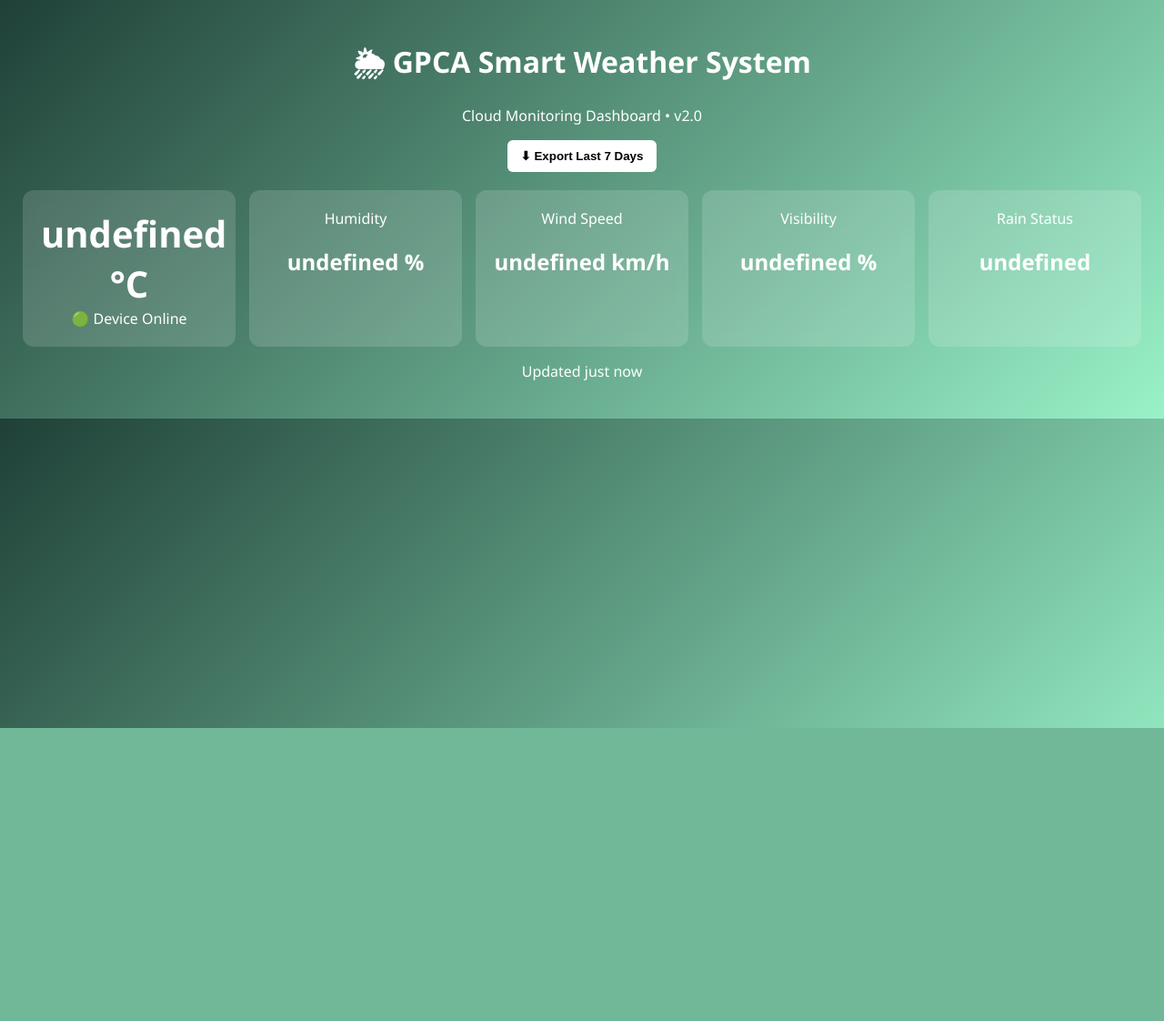
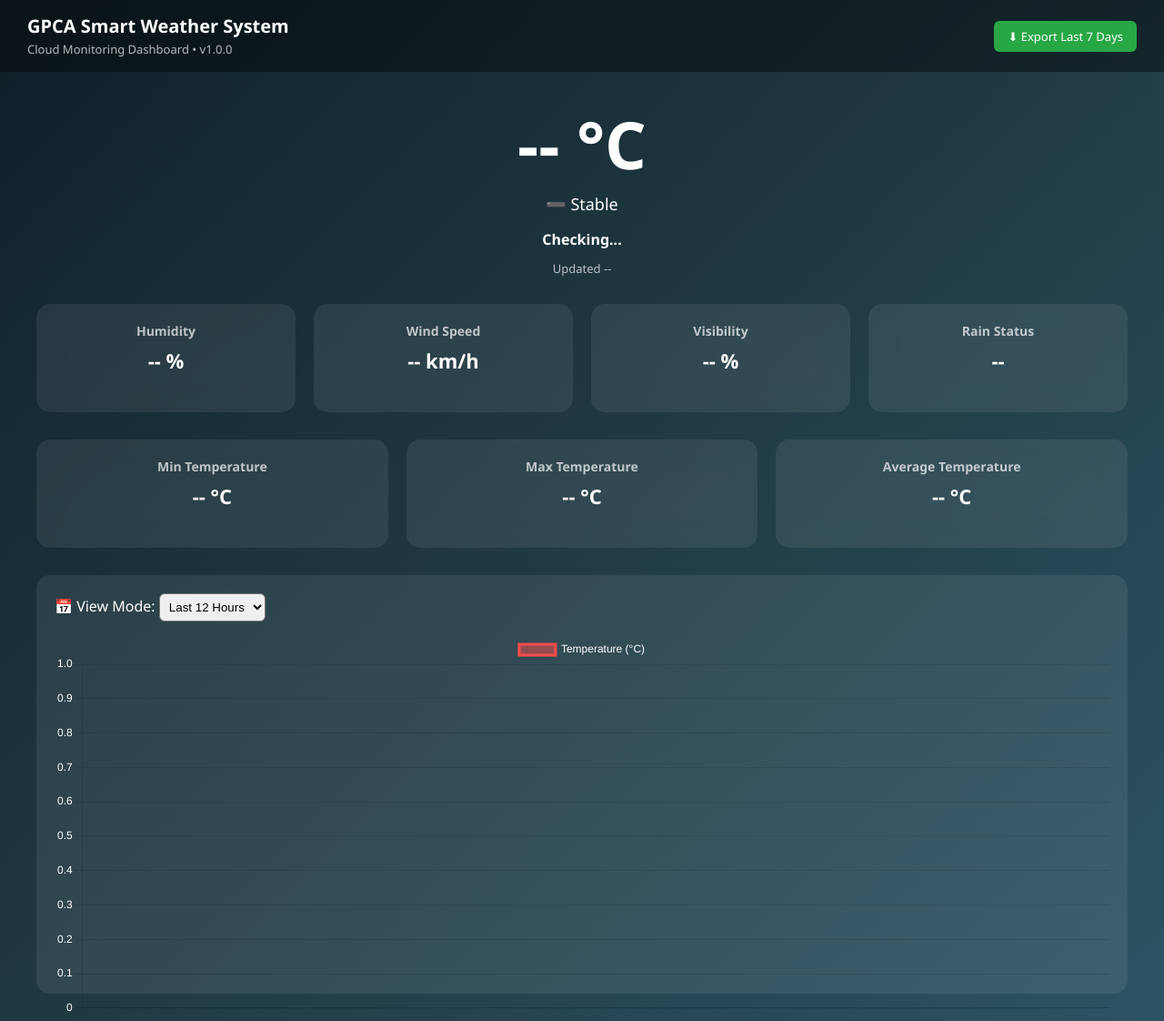
Before and after one commit to yawar2756/iot-weather-station, a Flask app: page /dashboard in a window 1280 px wide. Shown: the whole page at 91% size. Before the commit the page ends 800 px from the top, so only its background shows below. Run offline with Flask 3, Linux system fonts and the light colour scheme; data that the repository does not hold is empty; some libraries are stand-ins or nearby versions.

Commit message:
Refactor dashboard.html for layout and style enhancements
Updated the dashboard HTML structure and styles for improved layout and design.

```diff
--- a/templates/dashboard.html
+++ b/templates/dashboard.html
@@ -1,140 +1,301 @@
 <!DOCTYPE html>
-<html lang="en">
+<html>
 <head>
 <meta charset="UTF-8">
 <meta name="viewport" content="width=device-width, initial-scale=1.0">
-
 <title>GPCA Smart Weather System</title>
-<link rel="icon" href="/favicon.png">
+<script src="https://cdn.jsdelivr.net/npm/chart.js"></script>
 
 <style>
-body{
-margin:0;
-font-family:Segoe UI;
-background:linear-gradient(135deg,#1f4037,#99f2c8);
-color:white;
-text-align:center;
+body {
+  margin: 0;
+  font-family: 'Segoe UI', sans-serif;
+  background: linear-gradient(135deg, #0f2027, #203a43, #2c5364);
+  color: white;
 }
 
-.container{
-padding:25px;
+.header {
+  background: rgba(0,0,0,0.4);
+  padding: 15px 30px;
+  display: flex;
+  justify-content: space-between;
+  align-items: center;
 }
 
-h1{margin-bottom:5px;}
+.header h1 { margin: 0; font-size: 20px; }
+.header span { font-size: 13px; opacity: 0.7; }
 
-.grid{
-display:grid;
-grid-template-columns:repeat(auto-fit,minmax(200px,1fr));
-gap:15px;
-margin-top:20px;
+.export-btn {
+  background: #28a745;
+  padding: 8px 15px;
+  border-radius: 6px;
+  color: white;
+  text-decoration: none;
+  font-size: 13px;
 }
 
-.card{
-background:rgba(255,255,255,0.15);
-padding:20px;
-border-radius:12px;
-backdrop-filter:blur(6px);
+.container {
+  max-width: 1200px;
+  margin: auto;
+  padding: 30px;
+  transition: opacity 0.3s ease;
 }
 
-.big{
-font-size:40px;
-font-weight:bold;
+.offline { opacity: 0.5; }
+
+.hero { text-align: center; margin-bottom: 30px; }
+
+.temperature {
+  font-size: 72px;
+  font-weight: 700;
 }
 
-.status{
-font-weight:bold;
-margin-top:10px;
+.trend { font-size: 18px; margin-top: 5px; }
+
+.status {
+  display: inline-block;
+  padding: 6px 18px;
+  border-radius: 25px;
+  margin-top: 10px;
+  font-weight: bold;
 }
 
-button{
-padding:10px 15px;
-border:none;
-border-radius:6px;
-background:white;
-cursor:pointer;
-font-weight:bold;
+.update-time {
+  margin-top: 6px;
+  font-size: 13px;
+  opacity: 0.7;
 }
+
+.alert {
+  margin-top: 15px;
+  padding: 10px;
+  border-radius: 10px;
+  font-weight: bold;
+  display: none;
+}
+
+.grid { display: grid; gap: 20px; }
+
+.kpi-grid {
+  grid-template-columns: repeat(auto-fit, minmax(220px, 1fr));
+  margin-bottom: 30px;
+}
+
+.analytics-grid {
+  grid-template-columns: repeat(auto-fit, minmax(250px, 1fr));
+  margin-bottom: 30px;
+}
+
+.card {
+  background: rgba(255,255,255,0.08);
+  padding: 20px;
+  border-radius: 15px;
+  backdrop-filter: blur(15px);
+  text-align: center;
+}
+
+.card h3 { margin: 0; font-size: 14px; opacity: 0.7; }
+
+.card p { font-size: 22px; margin-top: 8px; font-weight: bold; }
+
+.chart-section {
+  background: rgba(255,255,255,0.08);
+  padding: 20px;
+  border-radius: 15px;
+  height: 420px;
+}
+
+select {
+  padding: 6px;
+  border-radius: 6px;
+  margin-bottom: 15px;
+}
+
+canvas { background: transparent; }
 </style>
 </head>
 
 <body>
 
-<div class="container">
-
-<h1>🌦 GPCA Smart Weather System</h1>
-<p>Cloud Monitoring Dashboard • v2.0</p>
-
-<a href="/api/export"><button>⬇ Export Last 7 Days</button></a>
-
-<div class="grid">
-
-<div class="card">
-<div class="big" id="temp">-- °C</div>
-<div id="status">Checking...</div>
+<div class="header">
+  <div>
+    <h1>GPCA Smart Weather System</h1>
+    <span>Cloud Monitoring Dashboard • v1.0.0</span>
+  </div>
+  <a href="/api/export" class="export-btn">⬇ Export Last 7 Days</a>
 </div>
 
-<div class="card">
-Humidity
-<h2 id="humidity">-- %</h2>
+<div class="container" id="mainContainer">
+
+  <div class="hero">
+    <div class="temperature" id="temp">-- °C</div>
+    <div class="trend" id="trend">➖ Stable</div>
+    <div id="deviceStatus" class="status">Checking...</div>
+    <div class="update-time" id="updateTime">Updated --</div>
+    <div id="alertBox" class="alert"></div>
   </div>
 
-<div class="card">
-Wind Speed
-<h2 id="wind">-- km/h</h2>
+  <div class="grid kpi-grid">
+    <div class="card"><h3>Humidity</h3><p id="hum">-- %</p></div>
+    <div class="card"><h3>Wind Speed</h3><p id="windSpeed">-- km/h</p></div>
+    <div class="card"><h3>Visibility</h3><p id="visibility">-- %</p></div>
+    <div class="card"><h3>Rain Status</h3><p id="rain">--</p></div>
   </div>
 
-<div class="card">
-Visibility
-<h2 id="visibility">-- %</h2>
+  <div class="grid analytics-grid">
+    <div class="card"><h3>Min Temperature</h3><p id="minTemp">-- °C</p></div>
+    <div class="card"><h3>Max Temperature</h3><p id="maxTemp">-- °C</p></div>
+    <div class="card"><h3>Average Temperature</h3><p id="avgTemp">-- °C</p></div>
   </div>
 
-<div class="card">
-Rain Status
-<h2 id="rain">--</h2>
+  <div class="chart-section">
+    <label>📅 View Mode:</label>
+    <select id="chartMode" onchange="loadChart()">
+      <option value="hourly">Last 12 Hours</option>
+      <option value="daily">Last 7 Days</option>
+    </select>
+    <canvas id="tempChart"></canvas>
   </div>
 
 </div>
 
-<p id="updated">Updated --</p>
+<script>
 
-</div>
+let chart;
+let lastUpdateTime = null;
+let lastAlert = "";
 
-<audio id="alertSound" src="https://actions.google.com/sounds/v1/alarms/beep_short.ogg"></audio>
+// ⏱ updated counter
+function updateCounter() {
+  if (!lastUpdateTime) return;
+  const seconds = Math.floor((Date.now() - lastUpdateTime) / 1000);
+  document.getElementById("updateTime").innerText =
+    "Updated " + seconds + "s ago";
+}
+setInterval(updateCounter, 1000);
 
-<script>
-let lastAlert="";
+// 🔊 alert sound
+const alertSound = new Audio("https://actions.google.com/sounds/v1/alarms/beep_short.ogg");
 
-async function fetchData(){
-try{
-const res=await fetch("/api/latest");
-const data=await res.json();
+async function fetchData() {
+  const res = await fetch("/api/latest");
+  const data = await res.json();
+  if (data.message) return;
 
-if(data.device_status==="Offline"){
-document.getElementById("status").innerText="🔴 Device Offline";
-return;
+  const container = document.getElementById("mainContainer");
+
+  if (data.device_status === "Offline") {
+    container.classList.add("offline");
+    document.getElementById("deviceStatus").innerText = "🔴 Device Offline";
+  } else {
+    container.classList.remove("offline");
+    document.getElementById("deviceStatus").innerText = "🟢 Device Online";
+    lastUpdateTime = Date.now();
   }
 
-document.getElementById("temp").innerText=data.temperature+" °C";
-document.getElementById("humidity").innerText=data.humidity+" %";
-document.getElementById("wind").innerText=data.wind_speed+" km/h";
-document.getElementById("visibility").innerText=data.visibility+" %";
-document.getElementById("rain").innerText=data.rain;
+  // main values
+  document.getElementById("temp").innerText =
+    data.temperature !== null ? data.temperature + " °C" : "-- °C";
 
-document.getElementById("status").innerText="🟢 Device Online";
-document.getElementById("updated").innerText="Updated just now";
+  document.getElementById("hum").innerText =
+    data.humidity !== null ? data.humidity + " %" : "-- %";
 
-if(data.alert && data.alert!=="Normal" && data.alert!==lastAlert){
-document.getElementById("alertSound").play();
-lastAlert=data.alert;
+  document.getElementById("windSpeed").innerText =
+    data.wind_speed !== null ? data.wind_speed + " km/h" : "-- km/h";
+
+  document.getElementById("visibility").innerText =
+    data.visibility !== null ? data.visibility + " %" : "-- %";
+
+  document.getElementById("rain").innerText = data.rain ?? "--";
+
+  document.getElementById("minTemp").innerText =
+    data.min_temp !== null ? data.min_temp + " °C" : "-- °C";
+
+  document.getElementById("maxTemp").innerText =
+    data.max_temp !== null ? data.max_temp + " °C" : "-- °C";
+
+  document.getElementById("avgTemp").innerText =
+    data.avg_temp !== null ? data.avg_temp + " °C" : "-- °C";
+
+  // 🔥 trend
+  document.getElementById("trend").innerText =
+    data.trend ? (data.trend === "Rising" ? "📈 Rising" :
+                  data.trend === "Falling" ? "📉 Falling" : "➖ Stable")
+               : "➖ Stable";
+
+  // 🚨 alert box
+  const alertBox = document.getElementById("alertBox");
+
+  if (data.alert && data.alert !== "Normal") {
+    alertBox.style.display = "block";
+    alertBox.innerText = "⚠ " + data.alert;
+
+    if (data.alert !== lastAlert) {
+      alertSound.play();
+      lastAlert = data.alert;
     }
-
-}catch(e){
-document.getElementById("status").innerText="Offline";
+  } else {
+    alertBox.style.display = "none";
   }
 }
 
-setInterval(fetchData,3000);
+// 📊 chart load same
+async function loadChart() {
+  const mode = document.getElementById("chartMode").value;
+  const res = await fetch("/api/history?mode=" + mode);
+  const data = await res.json();
+
+  const temps = data.map(d => d.temperature ?? 0);
+
+  const times = data.map(d => {
+    const date = new Date(d.time);
+    return mode === "hourly"
+      ? date.getHours().toString().padStart(2,'0') + ":00"
+      : date.toLocaleDateString();
+  });
+
+  const ctx = document.getElementById("tempChart").getContext("2d");
+  if (chart) chart.destroy();
+
+  const gradient = ctx.createLinearGradient(0, 0, 0, 400);
+  gradient.addColorStop(0, "rgba(255,77,77,0.5)");
+  gradient.addColorStop(1, "rgba(255,77,77,0)");
+
+  chart = new Chart(ctx, {
+    type: "line",
+    data: {
+      labels: times,
+      datasets: [{
+        label: "Temperature (°C)",
+        data: temps,
+        borderColor: "#ff4d4d",
+        backgroundColor: gradient,
+        borderWidth: 3,
+        tension: 0.3,
+        fill: true
+      }]
+    },
+    options: {
+      responsive: true,
+      maintainAspectRatio: false,
+      plugins: {
+        legend: { labels: { color: "#ffffff" } }
+      },
+      scales: {
+        x: { ticks: { color: "#ffffff" } },
+        y: { ticks: { color: "#ffffff" } }
+      }
+    }
+  });
+}
+
+window.onload = function() {
   fetchData();
+  loadChart();
+};
+
+setInterval(fetchData, 10000);
+
 </script>
 
 </body>
```
Lines whose indentation alone changed are shown as unchanged.
